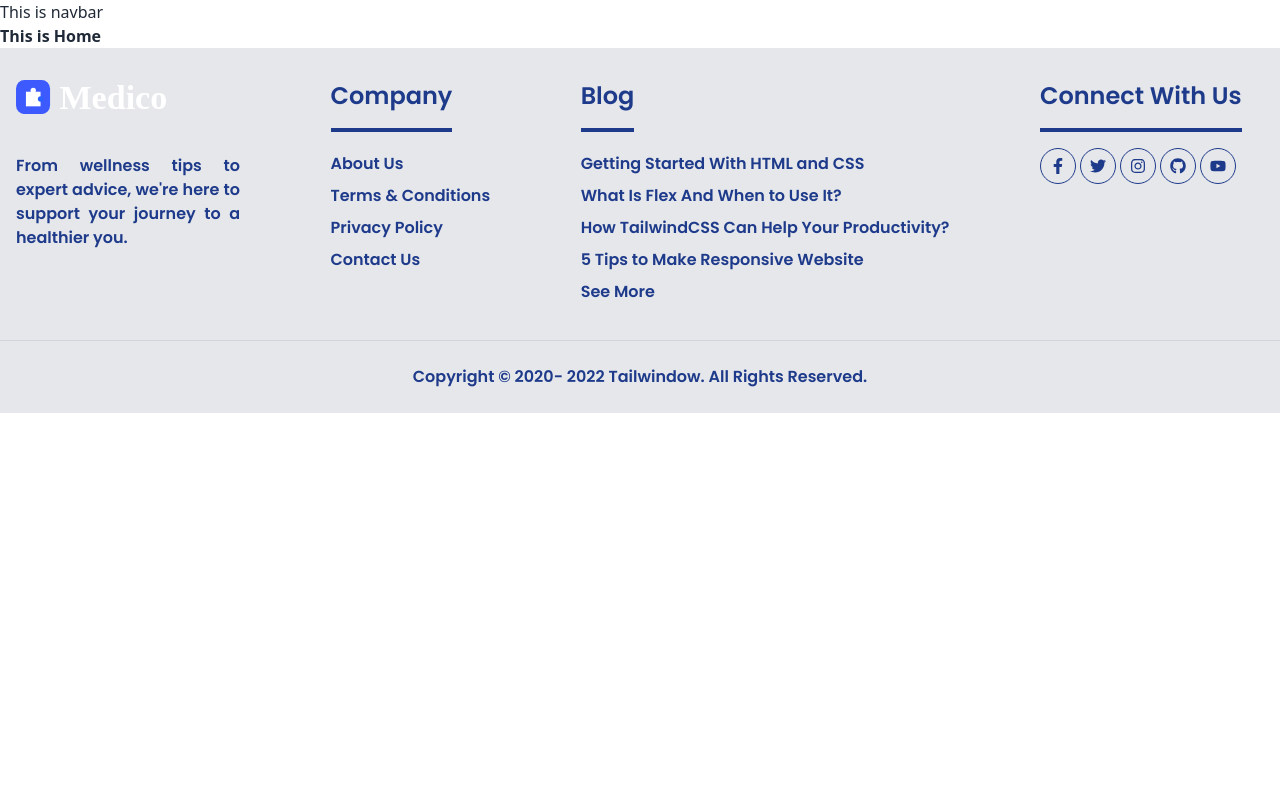
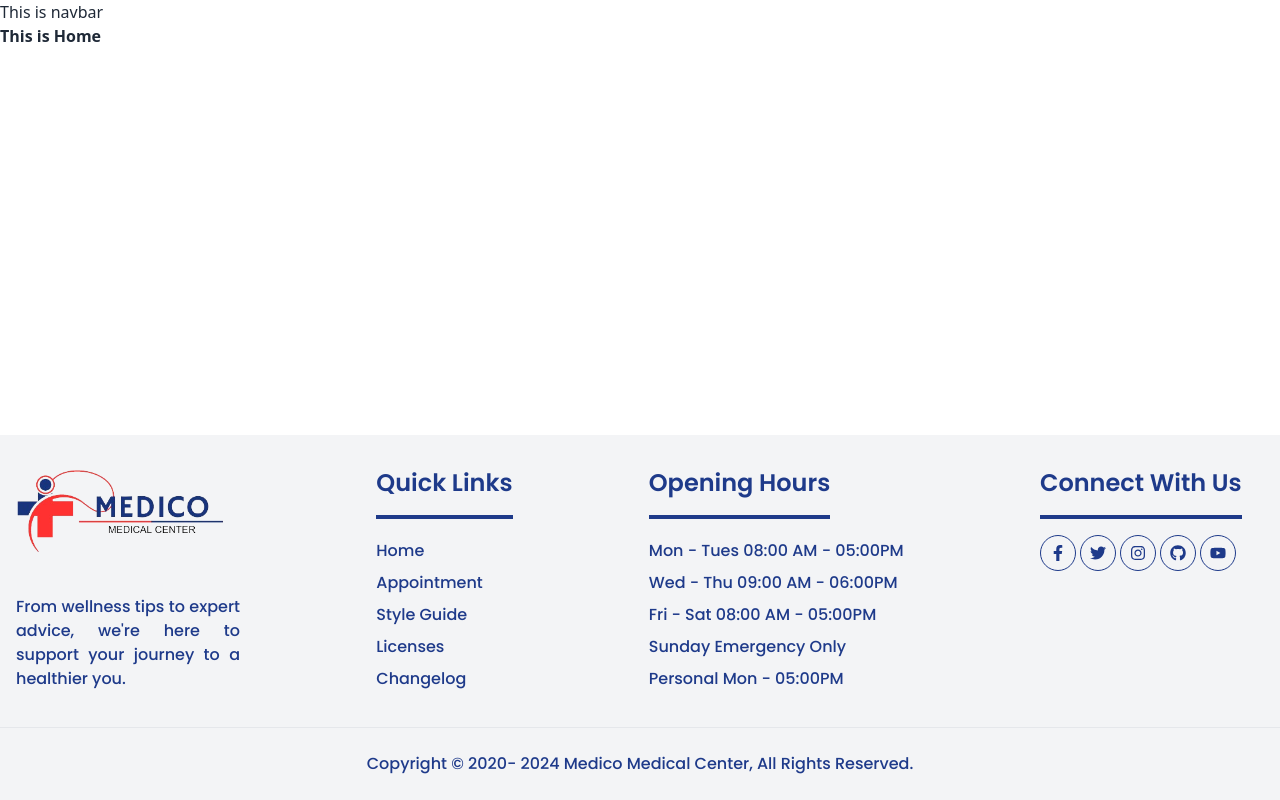
Before and after one commit to mahfuzar175/medico-client-side, a React (Vite) app: page / in a window 1280 px wide. Built offline with nearby package versions, Linux system fonts and the light colour scheme.

Commit message:
foote completed

```diff
--- a/src/Layout/Main.jsx
+++ b/src/Layout/Main.jsx
@@ -3,13 +3,15 @@ import Navbar from "../Pages/Shared/NavBar/Navbar";
 import Footer from "../Pages/Shared/Footer/Footer";
 
 const Main = () => {
-    return (
-        <div>
-            <Navbar></Navbar>
-            <Outlet></Outlet>
-            <Footer></Footer>
-        </div>
-    );
+  return (
+    <div className="flex flex-col min-h-screen">
+      <Navbar />
+      <div className="flex-1">
+        <Outlet />
+      </div>
+      <Footer />
+    </div>
+  );
 };
 
 export default Main;
--- a/src/Pages/Shared/Footer/Footer.jsx
+++ b/src/Pages/Shared/Footer/Footer.jsx
@@ -1,125 +1,92 @@
+import icon from "../../../assets/Images/Medico.png";
+
 const Footer = () => {
   return (
     <footer className="font-poppins">
-      <div className="bg-gray-200 py-4 text-blue-900 font-semibold">
+      <div className="bg-gray-100 py-4 text-blue-900 font-medium">
         <div className="container px-4 mx-auto">
           <div className="-mx-4 flex flex-wrap justify-between">
             <div className="px-4 my-4 w-full xl:w-1/5">
               <a href="/" className="block w-56 mb-10">
-                <svg
-                  version="1.1"
-                  viewBox="0 0 3368 512"
-                  xmlns="http://www.w3.org/2000/svg"
-                >
-                  <g fill="none" fill-rule="evenodd">
-                    <g transform="translate(0 -75)">
-                      <g transform="translate(0 75)">
-                        <rect
-                          width="512"
-                          height="512"
-                          rx="128"
-                          fill="#3D5AFE"
-                        ></rect>
-                        <rect
-                          x="149"
-                          y="176"
-                          width="220"
-                          height="220"
-                          fill="#fff"
-                        ></rect>
-                        <circle cx="259" cy="156" r="40" fill="#fff"></circle>
-                        <circle
-                          cx="369"
-                          cy="286"
-                          r="40"
-                          fill="#2962FF"
-                        ></circle>
-                      </g>
-                      <text
-                        fill="white"
-                        font-family="Nunito-Bold, Nunito"
-                        font-size="512"
-                        font-weight="bold"
-                      >
-                        <tspan x="654" y="518">
-                          Medico
-                        </tspan>
-                      </text>
-                    </g>
-                  </g>
-                </svg>
+                <img className="w-52" src={icon} alt="" />
               </a>
               <p className="text-justify">
-              From wellness tips to expert advice, we're here to support your journey to a healthier you.
+                From wellness tips to expert advice, we're here to support your
+                journey to a healthier you.
               </p>
             </div>
 
             <div class="px-4 my-4 w-full sm:w-auto">
               <div>
-                <h2 class="inline-block text-2xl pb-4 mb-4 border-b-4 border-blue-900">
-                  Company
+                <h2 class="inline-block text-2xl pb-4 mb-4 border-b-4 border-blue-900 font-semibold">
+                  Quick Links
                 </h2>
               </div>
               <ul class="leading-8">
                 <li>
-                  <a href="#" class="hover:text-blue-400">
-                    About Us
+                  <a href="/" class="hover:text-blue-400">
+                    Home
                   </a>
                 </li>
                 <li>
                   <a href="#" class="hover:text-blue-400">
-                    Terms &amp; Conditions
+                    Appointment
                   </a>
                 </li>
                 <li>
                   <a href="#" class="hover:text-blue-400">
-                    Privacy Policy
+                    Style Guide
                   </a>
                 </li>
                 <li>
                   <a href="#" class="hover:text-blue-400">
-                    Contact Us
+                    Licenses
+                  </a>
+                </li>
+                <li>
+                  <a href="#" class="hover:text-blue-400">
+                    Changelog
                   </a>
                 </li>
               </ul>
             </div>
             <div class="px-4 my-4 w-full sm:w-auto">
               <div>
-                <h2 class="inline-block text-2xl pb-4 mb-4 border-b-4 border-blue-900">
-                  Blog
+                <h2 class="inline-block text-2xl pb-4 mb-4 border-b-4 border-blue-900 font-semibold">
+                  Opening Hours
                 </h2>
               </div>
               <ul class="leading-8">
                 <li>
                   <a href="#" class="hover:text-blue-400">
-                    Getting Started With HTML and CSS
+                    Mon - Tues 08:00 AM - 05:00PM
                   </a>
                 </li>
                 <li>
                   <a href="#" class="hover:text-blue-400">
-                    What Is Flex And When to Use It?
+                    Wed - Thu 09:00 AM - 06:00PM
                   </a>
                 </li>
                 <li>
                   <a href="#" class="hover:text-blue-400">
-                    How TailwindCSS Can Help Your Productivity?
+                    Fri - Sat 08:00 AM - 05:00PM
                   </a>
                 </li>
                 <li>
                   <a href="#" class="hover:text-blue-400">
-                    5 Tips to Make Responsive Website
+                    Sunday Emergency Only
                   </a>
                 </li>
                 <li>
                   <a href="#" class="hover:text-blue-400">
-                    See More
+                    Personal Mon - 05:00PM
                   </a>
                 </li>
               </ul>
             </div>
             <div class="px-4 my-4 w-full sm:w-auto xl:w-1/5">
               <div>
-                <h2 class="inline-block text-2xl pb-4 mb-4 border-b-4 border-blue-900">
+                <h2 class="inline-block text-2xl pb-4 mb-4 border-b-4 border-blue-900 font-semibold">
                   Connect With Us
                 </h2>
               </div>
@@ -187,17 +154,17 @@ const Footer = () => {
           </div>
         </div>
       </div>
-      <hr className="w-full border-t border-gray-300" />
-      <div className="bg-gray-200 py-6 font-semibold text-blue-900">
+      <hr className="w-full border-t border-gray-200" />
+      <div className="bg-gray-100 py-6 font-medium text-blue-900">
         <div className="container mx-auto px-4">
           <div className="-mx-4 flex flex-wrap justify-between">
             <div className="px-4 w-full text-center">
               Copyright © 2020
               <script>
-                new Date().getFullYear() > 2020 && document.write("- " + new
+                new Date().getFullYear() > 2023 && document.write("- " + new
                 Date().getFullYear())
               </script>
-              - 2022 Tailwindow. All Rights Reserved.
+              - 2024 Medico Medical Center, All Rights Reserved.
             </div>
           </div>
         </div>
```
Also changed, not shown: src/assets/Images/Medico.png (added).
